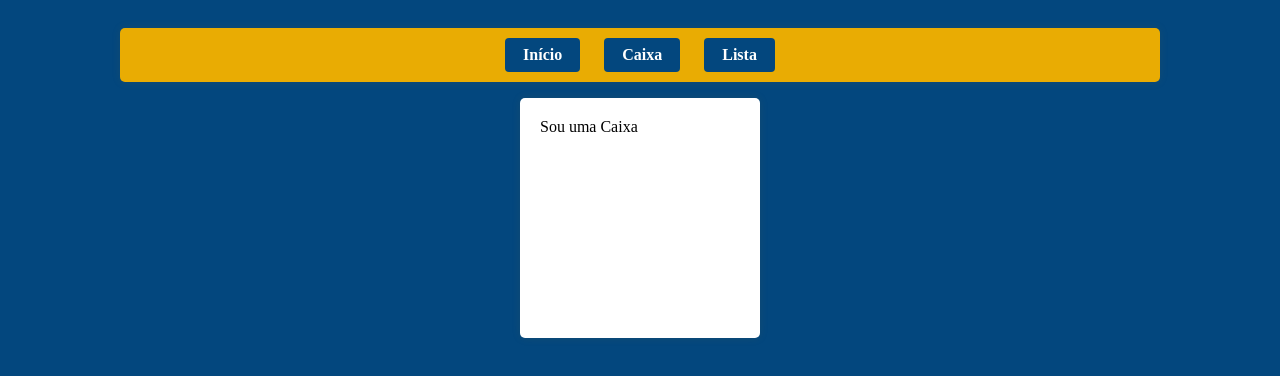
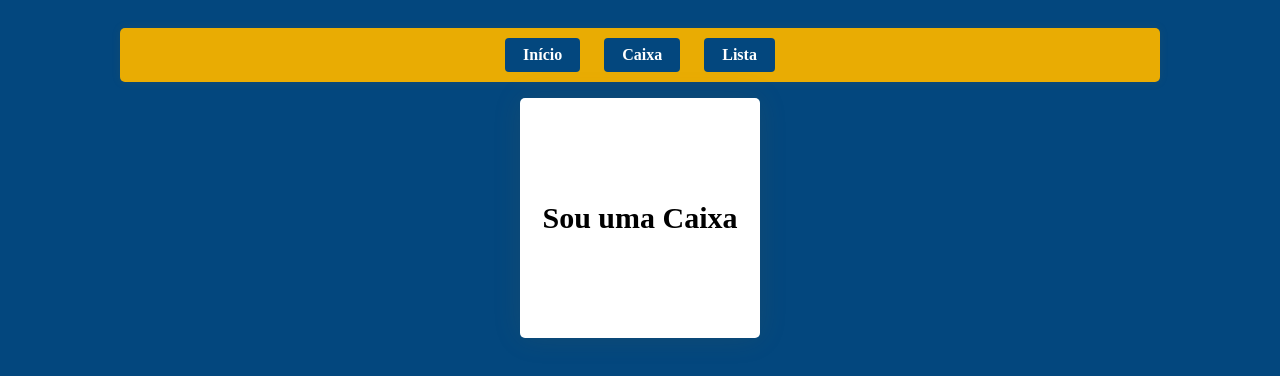
Before and after one commit to jackanilto/CursoSenaiFirjan, a plain HTML site: page caixa.html in a window 1280 px wide. Drawn offline with Linux system fonts and the light colour scheme.

Commit message:
ajustando

```diff
--- a/styles.css
+++ b/styles.css
@@ -33,10 +33,24 @@
     height: 200px;
     padding: 20px;
     border-radius: 5px;
-    box-shadow: 0 0 10px rgba(173, 119, 2, 0.1);
+    box-shadow: 0 0 30px rgba(177, 122, 3, 0.1);
     margin-left: auto;
     margin-right: auto;
+    display: flex;
+    align-items: center;
+    justify-content: center;
+    text-align: center;
+    font-weight: 900;
+    font-size: 30px;
 }
+
+div.centro {
+    display: block;
+    text-align: center;
+    margin: 20px auto;
+    font-family: Arial, sans-serif;
+}
+
 div.lista {
     background-color: #bebebe;
     width: 800px;
```
